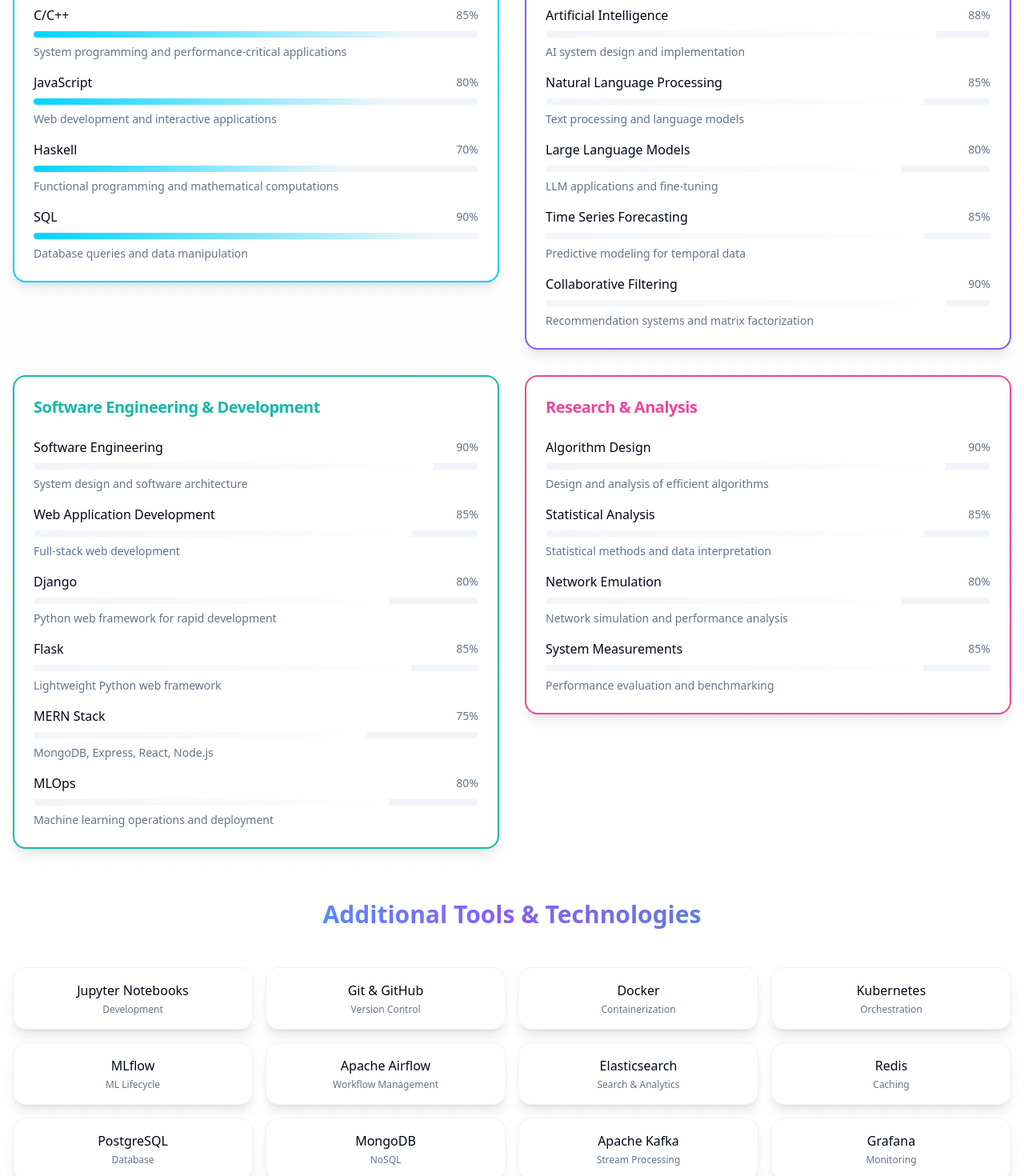
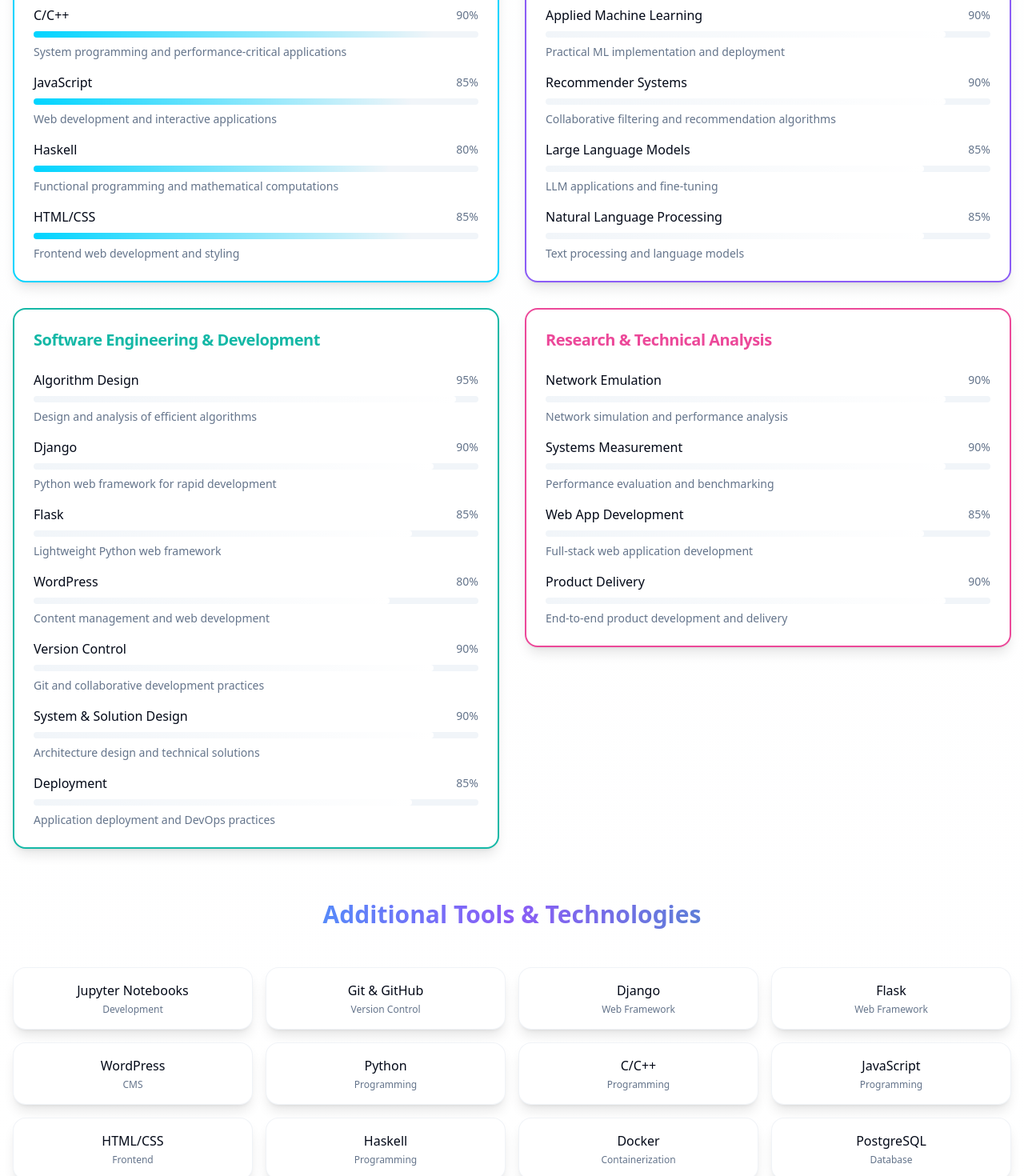
Before and after one commit to FizzaRaza97/FizzaRaza97.github.io, a React (Vite) app: page / in a window 1280 px wide. Shown: the part 5240-6710 px from the top of the page at 80% size. Built offline with nearby package versions, Linux system fonts and the light colour scheme.

Commit message:
update skills

```diff
--- a/src/data/skillsData.ts
+++ b/src/data/skillsData.ts
@@ -23,6 +23,11 @@
   description: string;
 }
 
+export interface InterpersonalSkill {
+  name: string;
+  description: string;
+}
+
 export const skillCategories: SkillCategory[] = [
   {
     title: "Programming Languages",
@@ -30,23 +35,22 @@
     bgColor: "bg-ai-cyan/10",
     skills: [
       { name: "Python", level: 95, description: "Primary language for ML/AI development and web applications" },
-      { name: "C/C++", level: 85, description: "System programming and performance-critical applications" },
-      { name: "JavaScript", level: 80, description: "Web development and interactive applications" },
-      { name: "Haskell", level: 70, description: "Functional programming and mathematical computations" },
-      { name: "SQL", level: 90, description: "Database queries and data manipulation" },
+      { name: "C/C++", level: 90, description: "System programming and performance-critical applications" },
+      { name: "JavaScript", level: 85, description: "Web development and interactive applications" },
+      { name: "Haskell", level: 80, description: "Functional programming and mathematical computations" },
+      { name: "HTML/CSS", level: 85, description: "Frontend web development and styling" },
     ],
   },
   {
-    title: "Artificial Intelligence & Machine Learning",
+    title: "Data Science & AI/ML",
     color: "border-ai-purple",
     bgColor: "bg-ai-purple/10",
     skills: [
-      { name: "Machine Learning", level: 90, description: "Supervised and unsupervised learning algorithms" },
-      { name: "Artificial Intelligence", level: 88, description: "AI system design and implementation" },
+      { name: "Advanced Data Analytics", level: 95, description: "Complex data analysis and insights generation" },
+      { name: "Applied Machine Learning", level: 90, description: "Practical ML implementation and deployment" },
+      { name: "Recommender Systems", level: 90, description: "Collaborative filtering and recommendation algorithms" },
+      { name: "Large Language Models", level: 85, description: "LLM applications and fine-tuning" },
       { name: "Natural Language Processing", level: 85, description: "Text processing and language models" },
-      { name: "Large Language Models", level: 80, description: "LLM applications and fine-tuning" },
-      { name: "Time Series Forecasting", level: 85, description: "Predictive modeling for temporal data" },
-      { name: "Collaborative Filtering", level: 90, description: "Recommendation systems and matrix factorization" },
     ],
   },
   {
@@ -54,23 +58,24 @@
     color: "border-ai-teal",
     bgColor: "bg-ai-teal/10",
     skills: [
-      { name: "Software Engineering", level: 90, description: "System design and software architecture" },
-      { name: "Web Application Development", level: 85, description: "Full-stack web development" },
-      { name: "Django", level: 80, description: "Python web framework for rapid development" },
+      { name: "Algorithm Design", level: 95, description: "Design and analysis of efficient algorithms" },
+      { name: "Django", level: 90, description: "Python web framework for rapid development" },
       { name: "Flask", level: 85, description: "Lightweight Python web framework" },
-      { name: "MERN Stack", level: 75, description: "MongoDB, Express, React, Node.js" },
-      { name: "MLOps", level: 80, description: "Machine learning operations and deployment" },
+      { name: "WordPress", level: 80, description: "Content management and web development" },
+      { name: "Version Control", level: 90, description: "Git and collaborative development practices" },
+      { name: "System & Solution Design", level: 90, description: "Architecture design and technical solutions" },
+      { name: "Deployment", level: 85, description: "Application deployment and DevOps practices" },
     ],
   },
   {
-    title: "Research & Analysis",
+    title: "Research & Technical Analysis",
     color: "border-ai-pink",
     bgColor: "bg-ai-pink/10",
     skills: [
-      { name: "Algorithm Design", level: 90, description: "Design and analysis of efficient algorithms" },
-      { name: "Statistical Analysis", level: 85, description: "Statistical methods and data interpretation" },
-      { name: "Network Emulation", level: 80, description: "Network simulation and performance analysis" },
-      { name: "System Measurements", level: 85, description: "Performance evaluation and benchmarking" },
+      { name: "Network Emulation", level: 90, description: "Network simulation and performance analysis" },
+      { name: "Systems Measurement", level: 90, description: "Performance evaluation and benchmarking" },
+      { name: "Web App Development", level: 85, description: "Full-stack web application development" },
+      { name: "Product Delivery", level: 90, description: "End-to-end product development and delivery" },
     ],
   },
 ];
@@ -78,35 +83,45 @@
 export const tools: ToolItem[] = [
   { name: "Jupyter Notebooks", category: "Development" },
   { name: "Git & GitHub", category: "Version Control" },
+  { name: "Django", category: "Web Framework" },
+  { name: "Flask", category: "Web Framework" },
+  { name: "WordPress", category: "CMS" },
+  { name: "Python", category: "Programming" },
+  { name: "C/C++", category: "Programming" },
+  { name: "JavaScript", category: "Programming" },
+  { name: "HTML/CSS", category: "Frontend" },
+  { name: "Haskell", category: "Programming" },
   { name: "Docker", category: "Containerization" },
-  { name: "Kubernetes", category: "Orchestration" },
-  { name: "MLflow", category: "ML Lifecycle" },
-  { name: "Apache Airflow", category: "Workflow Management" },
-  { name: "Elasticsearch", category: "Search & Analytics" },
-  { name: "Redis", category: "Caching" },
   { name: "PostgreSQL", category: "Database" },
-  { name: "MongoDB", category: "NoSQL" },
-  { name: "Apache Kafka", category: "Stream Processing" },
-  { name: "Grafana", category: "Monitoring" },
 ];
 
-export const certifications: CertificationItem[] = [
+export const interpersonalSkills: InterpersonalSkill[] = [
   {
-    title: "AWS Certified Machine Learning",
-    issuer: "Amazon Web Services",
-    year: "2023",
-    description: "Specialty certification in ML on AWS platform"
+    name: "Leadership",
+    description: "Leading teams and projects with vision and direction"
   },
   {
-    title: "Google Cloud Professional ML Engineer",
-    issuer: "Google Cloud",
-    year: "2022",
-    description: "Advanced ML engineering and MLOps practices"
+    name: "Collaboration",
+    description: "Working effectively with cross-functional teams"
   },
   {
-    title: "Databricks Certified ML Associate",
-    issuer: "Databricks",
-    year: "2023",
-    description: "Machine learning with Apache Spark and MLflow"
+    name: "Attention to Details",
+    description: "Meticulous approach to quality and precision"
+  },
+  {
+    name: "Communication",
+    description: "Clear and effective verbal and written communication"
+  },
+  {
+    name: "Problem Solving",
+    description: "Analytical thinking and creative solution development"
+  },
+  {
+    name: "Conflict Resolution",
+    description: "Mediating disputes and finding common ground"
+  },
+  {
+    name: "Goal Focus",
+    description: "Maintaining focus on objectives and delivering results"
   },
 ];
```
